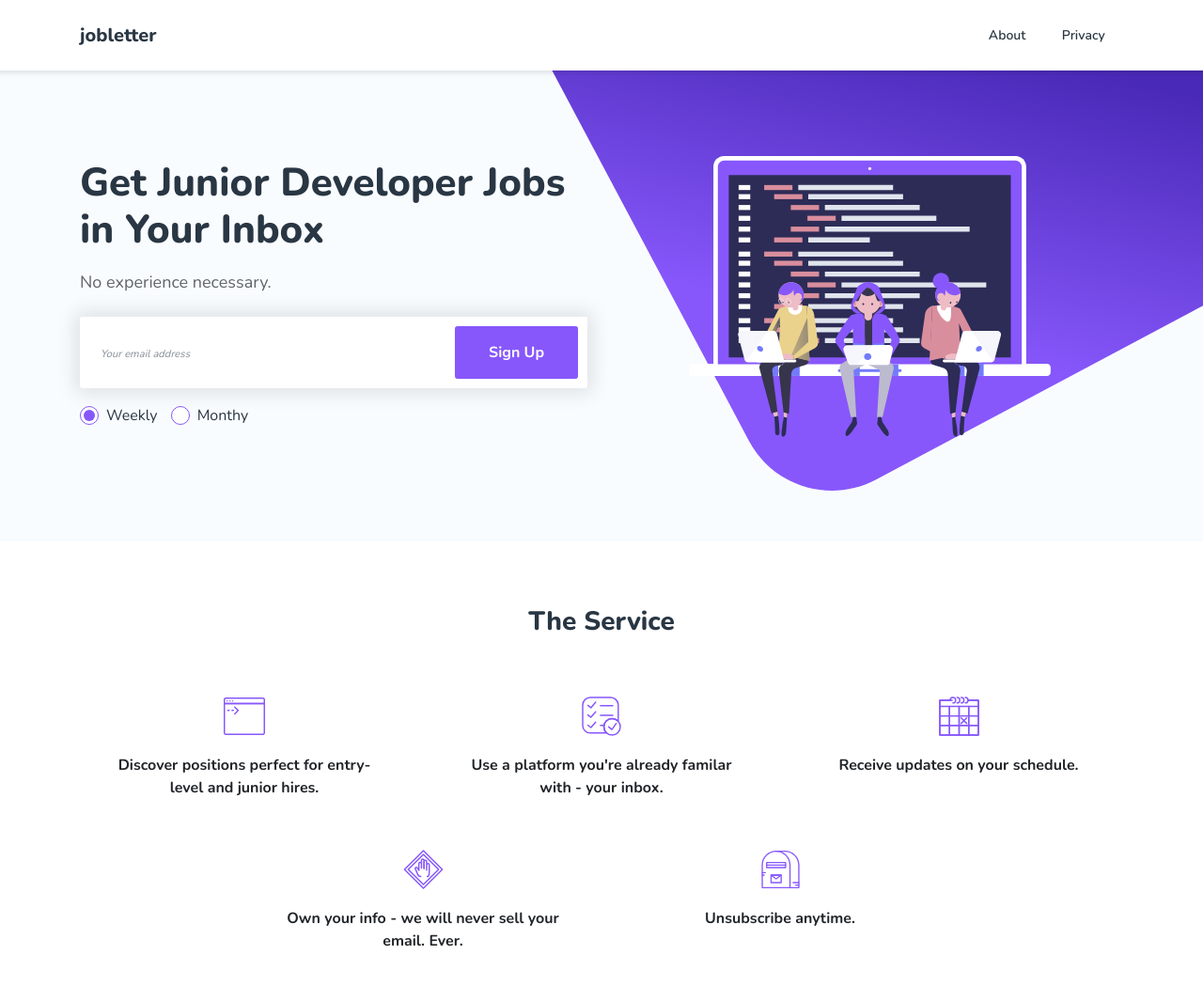
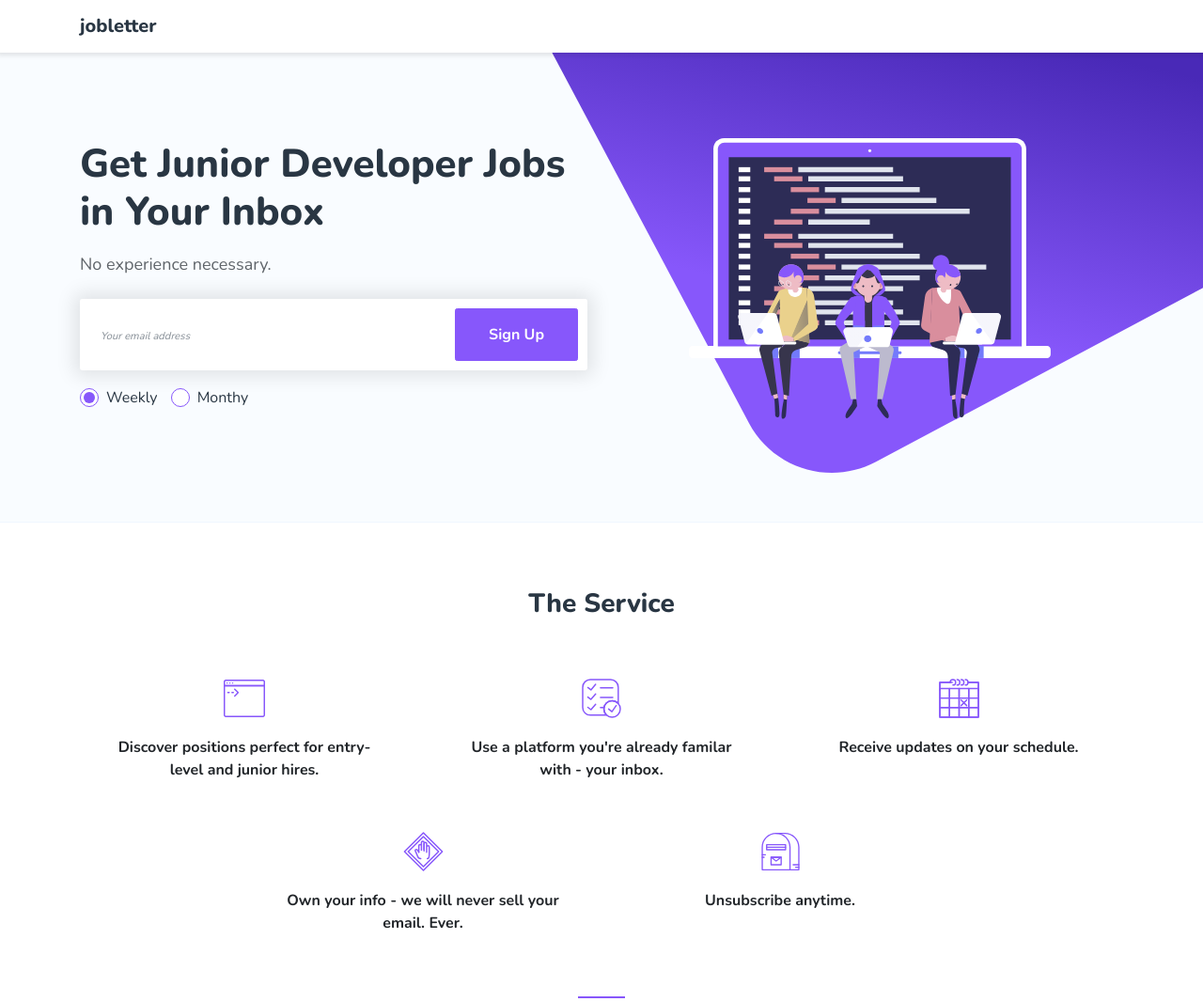
Before and after one commit to GLaD0S/job-letter, a plain HTML site: page index.html in a window 1280 px wide. Shown: the top 1066 px of the page at 94% size. Drawn offline with nearby package versions, Linux system fonts and the light colour scheme.

Commit message:
Comment out top level nav links

```diff
--- a/index.html
+++ b/index.html
@@ -27,14 +27,14 @@
             <span class="navbar-toggler-icon"></span>
         </button>
         <div class="collapse navbar-collapse" id="navbarResponsive">
-            <ul class="navbar-nav ml-auto">
+            <!-- <ul class="navbar-nav ml-auto">
                 <li class="nav-item">
                     <a class="nav-link js-scroll-trigger" href="#">About</a>
                 </li>
                 <li class="nav-item">
                     <a class="nav-link js-scroll-trigger" href="#">Privacy</a>
                 </li>
-            </ul>
+            </ul> -->
         </div>
     </div>
 </nav>
```
